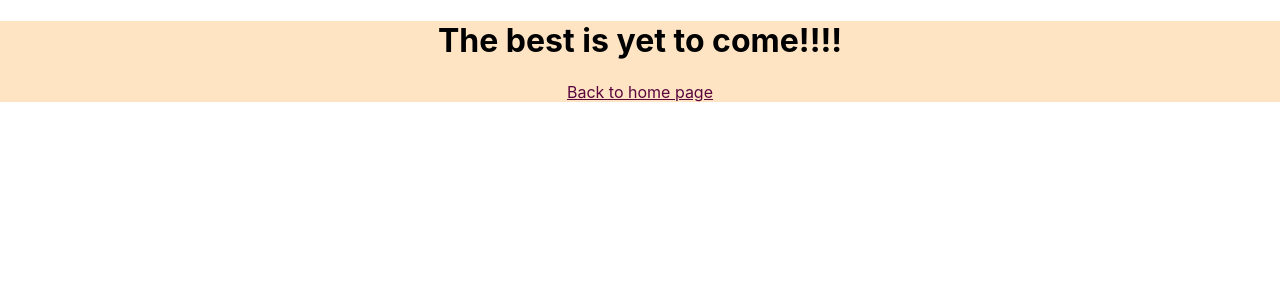
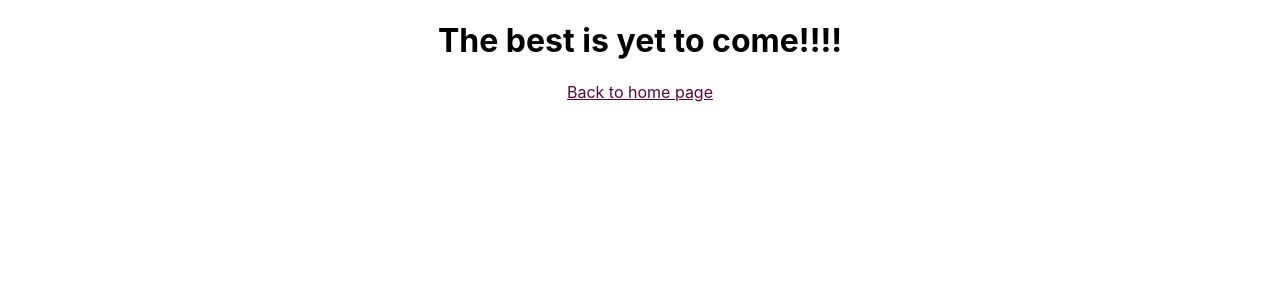
Before and after one commit to Ayselin/kodflix, a React (Create React App) app: page /blackandwhite in a window 1280 px wide. Shown: the top 300 px of the page. Built offline with nearby package versions, Linux system fonts and the light colour scheme.

Commit message:
Introduce component state #13

```diff
--- a/src/App.css
+++ b/src/App.css
@@ -4,7 +4,6 @@
 
 .App {
   text-align: center;
-  background-color: bisque
 }
 
 .container {
```
